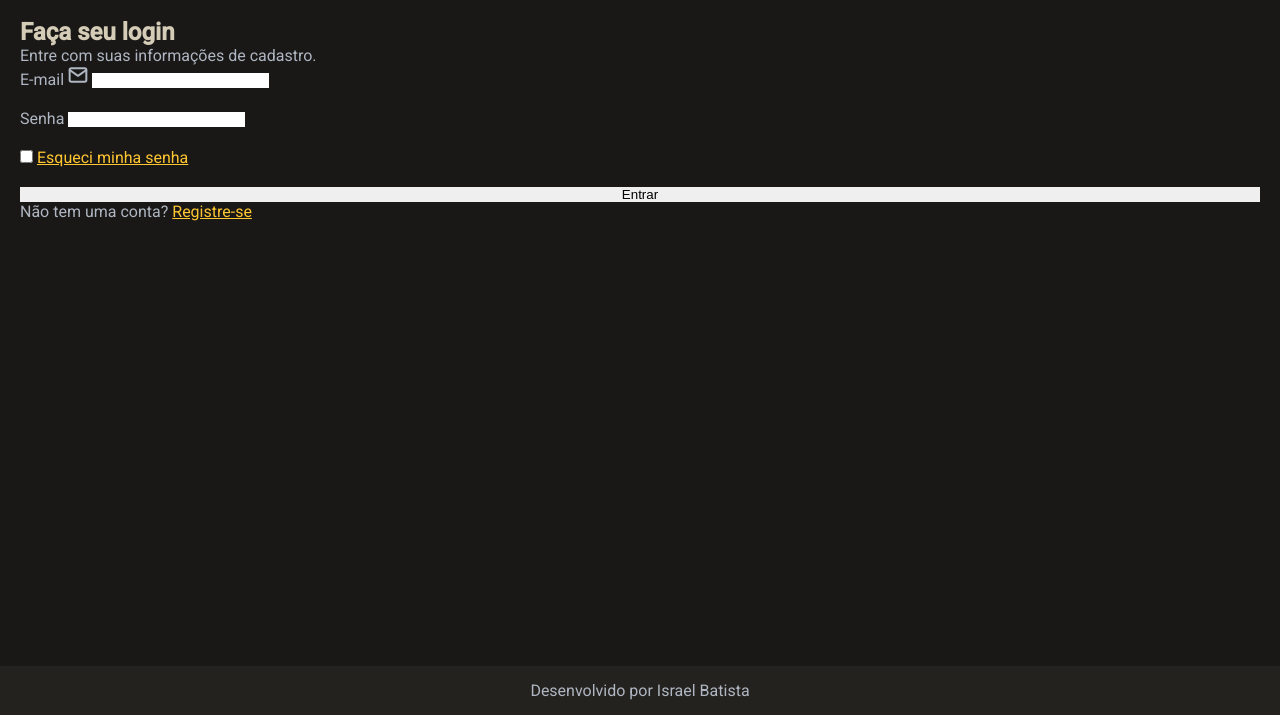
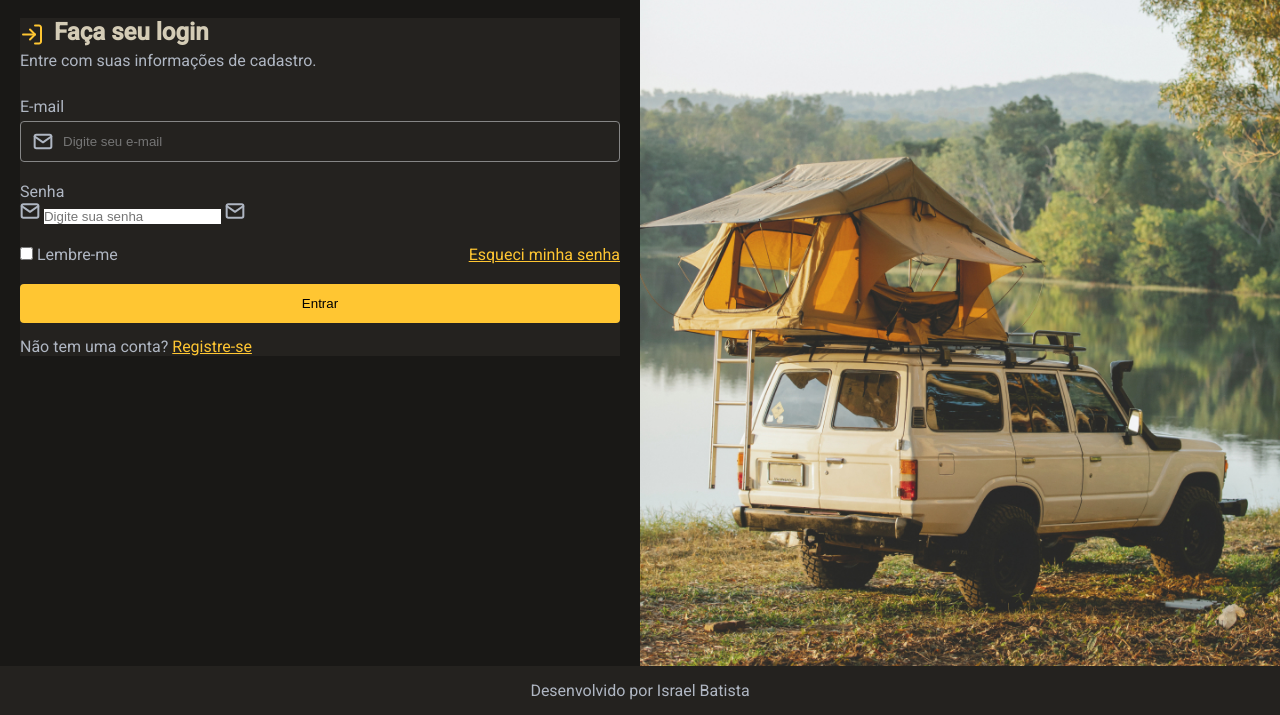
Before and after one commit to Israelfer/login-form-css, a plain HTML site: page index.html in a window 1280 px wide. Shown: the part 85-800 px from the top of the page. Drawn offline with Linux system fonts and the light colour scheme.

Commit message:
add side-image and css form

```diff
--- a/index.html
+++ b/index.html
@@ -15,37 +15,67 @@
   </head>
   <body>
     <div id="container">
+      <section>
+        <img src="./images/logo.svg" alt="logo camp.in" />
         <main>
-        <img src="./images/logo.svg" alt="logo camp.in" />
-        <section class="form-background">
+          <section class="formBackground">
             <div>
+              <span class="heading">
+                <img src="./images/log-in.svg" alt="" srcset="" />
                 <h2>Faça seu login</h2>
+              </span>
               <p>Entre com suas informações de cadastro.</p>
             </div>
+
             <form action="#">
               <div>
                 <label for="email">E-mail</label>
+                <div class="inputContainer">
                   <img src="./images/mail.svg" alt="e-mail icon" srcset="" />
-              <input type="email" id="email" name="email" />
+                  <input
+                    class="inputField"
+                    type="email"
+                    placeholder="Digite seu e-mail"
+                    id="email"
+                    name="email"
+                  />
                 </div>
+              </div>
+
               <div>
                 <label for="password">Senha</label>
-              <input type="password" name="password" id="password" />
+                <div>
+                  <img src="./images/mail.svg" alt="e-mail icon" srcset="" />
+                  <input
+                    type="password"
+                    placeholder="Digite sua senha"
+                    name="password"
+                    id="password"
+                  />
+                  <img src="./images/mail.svg" alt="e-mail icon" srcset="" />
                 </div>
+              </div>
+
+              <div class="checkboxContainer">
                 <div>
-              <input type="checkbox" name="" id="" />
+                  <input type="checkbox" name="checkbox" id="checkbox" />
+                  <label for="checkbox">Lembre-me</label>
+                </div>
                 <a href="#">Esqueci minha senha</a>
               </div>
 
-            <input type="submit" value="Entrar" />
+              <input type="submit" class="btnSubmit" value="Entrar" />
             </form>
+
             <p>Não tem uma conta? <a href="#">Registre-se</a></p>
           </section>
-        <!-- <img src="./images/side-image.jpg" alt="" srcset="" /> -->
         </main>
+
         <footer>
           <p>Desenvolvido por Israel Batista</p>
         </footer>
+      </section>
+      <div class="bigImage"></div>
     </div>
   </body>
 </html>
--- a/style.css
+++ b/style.css
@@ -25,14 +25,26 @@ body {
   background: var(--background);
   height: 100vh;
   color: var(--text-base);
+  display: grid;
+  grid-template-columns: 1fr 1fr;
 }
 
 main {
   padding: 40px 20px 0;
 }
 
+.bigImage {
+  display: none;
+}
+
+.heading {
+  display: flex;
+  gap: 10px;
+}
+
 h2 {
   color: var(--text-title);
+  margin-bottom: 5px;
 }
 
 a {
@@ -49,7 +61,7 @@ footer {
   background: var(--form-background);
 }
 
-.form-background {
+.formBackground {
   margin-top: 30px;
   /* display: flex;
   flex-direction: column;
@@ -62,4 +74,50 @@ form {
   display: flex;
   flex-direction: column;
   gap: 20px;
+  margin: 27px 0 14px;
 }
+
+.inputContainer {
+  display: flex;
+  gap: 5px;
+  margin-top: 5px;
+  border: 1px solid #868686;
+  border-radius: 4px;
+}
+
+.inputContainer img {
+  padding-left: 12px;
+}
+
+.inputField {
+  width: 100%;
+  padding: 12px 0 12px 5px;
+  background: transparent;
+}
+
+.inputField:focus {
+  border: 5px solid red;
+}
+
+.checkboxContainer {
+  display: flex;
+  justify-content: space-between;
+}
+
+.btnSubmit {
+  background: var(--primary-color);
+  border-radius: 4px;
+  padding: 12px 24px;
+}
+
+@media only screen and (min-width: 800px) {
+  .bigImage {
+    display: initial;
+    background: url('./images/side-image.jpg');
+    background-size: cover;
+    background-position: center;
+  }
+  .formBackground {
+    background: var(--form-background);
+  }
+}
```
Lines whose indentation alone changed are shown as unchanged.
